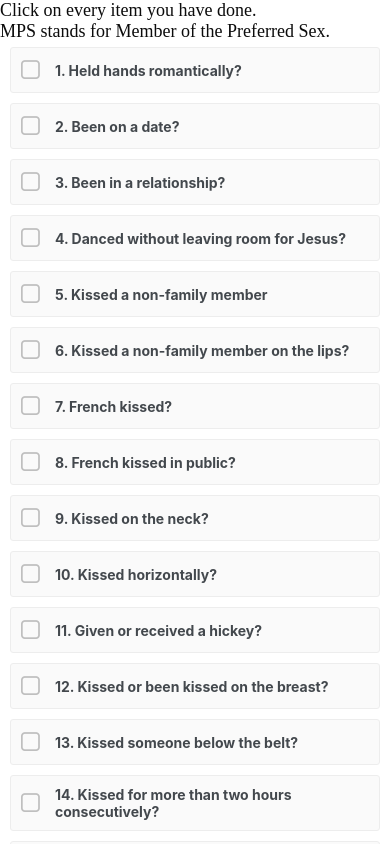
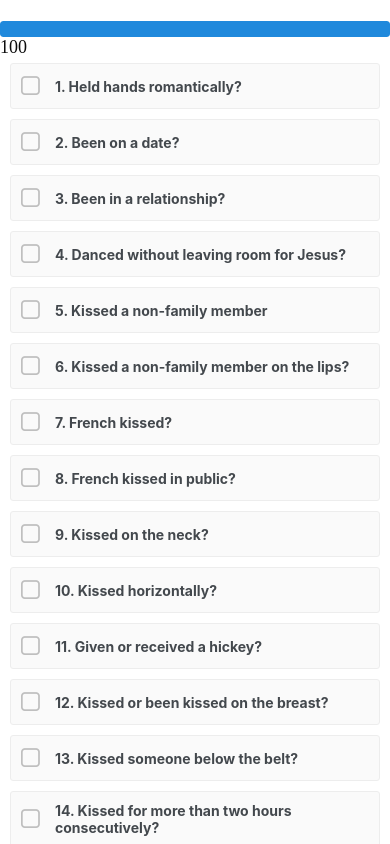
Before and after one commit to LeviWalsh/RicePurityApp, a React Native app: screen / in a window 390 px wide. Built offline with nearby package versions, Linux system fonts and the light colour scheme.

Commit message:
messing around with hooks to figure out how to calculate score

```diff
--- a/app/screens/QuizScreen.js
+++ b/app/screens/QuizScreen.js
@@ -1,6 +1,6 @@
 import React, {useState} from 'react';
 import { StyleSheet, FlatList } from 'react-native';
-import { CheckBox } from 'react-native-elements';
+import { Button, CheckBox } from 'react-native-elements';
 
 import Screen from '../components/Screen';
 import ListItem from '../components/ListItem';
@@ -8,13 +8,21 @@ import AppText from '../components/AppText';
 
 
 function QuizScreen(props) {
-  const handleCheckBoxClick = (yeet) => console.log({yeet});
   const [selectedId, setSelectedId] = useState(null);
+  const [score, setScore] = useState(100);
+  const [isChecked, setIsChecked] = useState(false);
+
+  const handleCheckBoxClick = () => {
+	// setScore(score-1)
+	// setIsChecked(!isChecked)
+	console.log("here")
+};
+
 
   const renderItem = ({ item }) => {
-    const isChecked = item.id === selectedId ? true : false;
 
     return (
+
         <CheckBox
             // https://reactnativeelements.com/docs/checkbox/
                 title={item.question}
@@ -22,15 +30,20 @@ function QuizScreen(props) {
                 // onValueChange={setSelection(true)}
                 checked={isChecked}
                 style={styles.checkbox}
-                onPress={() => setSelectedId(item.id)}
+                onPress={handleCheckBoxClick()}
         />
     );
   };
 
     return (
+
     <Screen style={styles.container}>
+		<AppText> </AppText>
+		<Button onPress={() => setScore(score+1)}>Increse</Button>
+
         <AppText>
-            {"Click on every item you have done.\nMPS stands for Member of the Preferred Sex."}
+            {/* {"Click on every item you have done.\nMPS stands for Member of the Preferred Sex."} */}
+            {score}
         </AppText>
         <FlatList
             data={questions}
@@ -39,6 +52,11 @@ function QuizScreen(props) {
         >
 
         </FlatList>
+
+        {/*
+        Calculate My Score
+        Clear CheckBoxes
+        */}
     </Screen>
   );
 }
```
